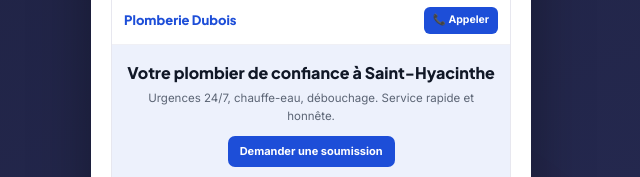
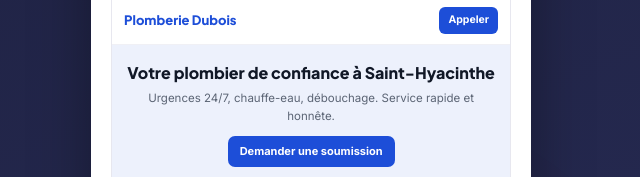
Before and after one commit to Slothwtw/webvoisin, a plain HTML site: page index.html in a window 1280 px wide. Shown: the part 488-665 px from the top of the page, 640-1280 px from the left. Drawn offline with Linux system fonts and the light colour scheme.

Commit message:
Aperçu : bouton Appeler sans emoji

```diff
--- a/index.html
+++ b/index.html
@@ -81,7 +81,7 @@
         <div class="preview" id="preview">
           <div class="pv-bar"><span></span><span></span><span></span><div class="pv-url" id="pvUrl">votrecommerce.ca</div></div>
           <div class="pv-site">
-            <div class="pv-nav"><span class="pv-logo" id="pvLogo"></span><span class="pv-call" id="pvCall">📞 Appeler</span></div>
+            <div class="pv-nav"><span class="pv-logo" id="pvLogo"></span><span class="pv-call" id="pvCall">Appeler</span></div>
             <div class="pv-hero" id="pvHero">
               <div class="pv-h1" id="pvH1"></div>
               <div class="pv-sub" id="pvSub"></div>
```
